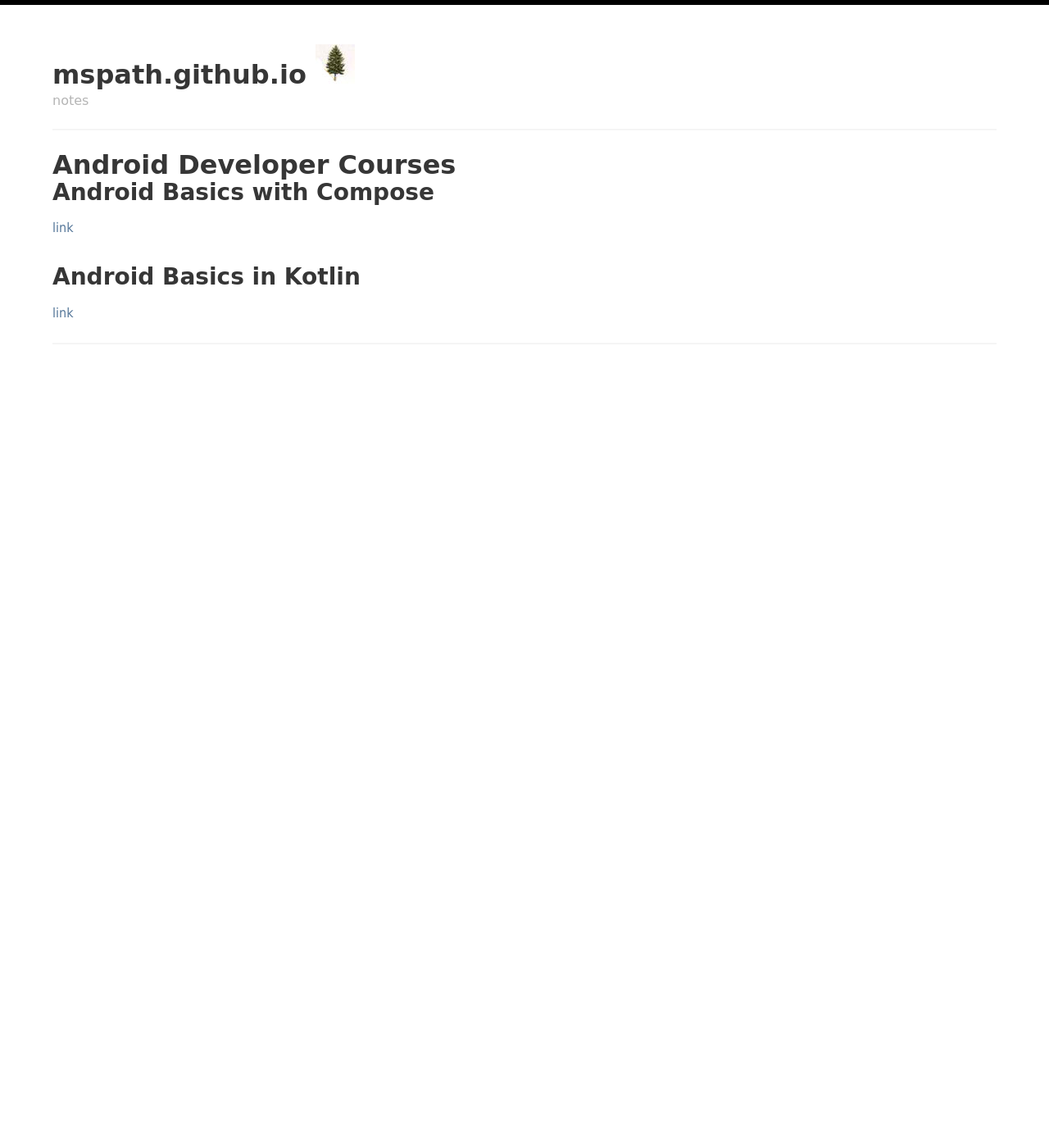
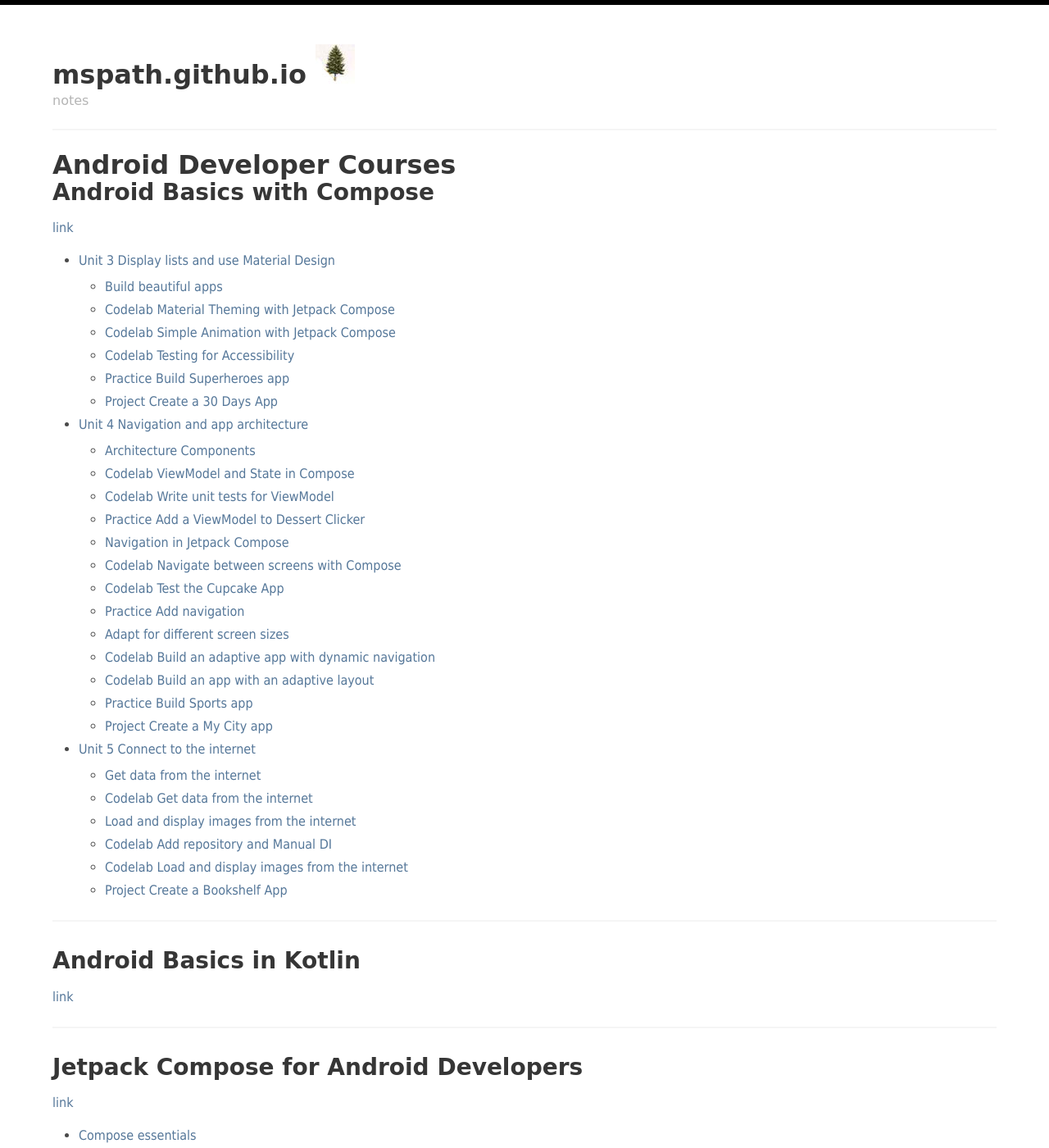
Before and after one commit to mspath/mspath.github.io, a Jekyll site: the page built from courses/android.md, in a window 1280 px wide and 1400 px high. Shown: the whole window at 82% size. Built offline with Jekyll 4.4.1, drawn with Linux system fonts in a browser that asks for light colours; some of the changed text lies outside the part shown.

Commit message:
update courses

```diff
--- a/courses/android.md
+++ b/courses/android.md
@@ -7,6 +7,51 @@
 
 [link](https://developer.android.com/courses/android-basics-compose/course)
 
+- [Unit 3 Display lists and use Material Design](https://developer.android.com/courses/android-basics-compose/unit-3)
+  - [Build beautiful apps](https://developer.android.com/courses/pathways/android-basics-compose-unit-3-pathway-3)
+  - [Codelab Material Theming with Jetpack Compose](https://developer.android.com/codelabs/basic-android-kotlin-compose-material-theming)
+  - [Codelab Simple Animation with Jetpack Compose](https://developer.android.com/codelabs/basic-android-kotlin-compose-woof-animation)
+  - [Codelab Testing for Accessibility](https://developer.android.com/codelabs/basic-android-kotlin-compose-test-accessibility)
+  - [Practice Build Superheroes app](https://developer.android.com/codelabs/basic-android-kotlin-compose-practice-superheroes)
+  - [Project Create a 30 Days App](https://developer.android.com/codelabs/basic-android-kotlin-compose-30-days)
+
+- [Unit 4 Navigation and app architecture](https://developer.android.com/courses/android-basics-compose/unit-4)
+  - [Architecture Components](https://developer.android.com/courses/pathways/android-basics-compose-unit-4-pathway-1)
+  - [Codelab ViewModel and State in Compose](https://developer.android.com/codelabs/basic-android-kotlin-compose-viewmodel-and-state)
+  - [Codelab Write unit tests for ViewModel](https://developer.android.com/codelabs/basic-android-kotlin-compose-test-viewmodel)
+  - [Practice Add a ViewModel to Dessert Clicker](https://developer.android.com/codelabs/basic-android-kotlin-compose-practice-viewmodel)
+  - [Navigation in Jetpack Compose](https://developer.android.com/courses/pathways/android-basics-compose-unit-4-pathway-2)
+  - [Codelab Navigate between screens with Compose](https://developer.android.com/codelabs/basic-android-kotlin-compose-navigation)
+  - [Codelab Test the Cupcake App](https://developer.android.com/codelabs/basic-android-kotlin-compose-test-cupcake)
+  - [Practice Add navigation](https://developer.android.com/codelabs/basic-android-kotlin-compose-practice-navigation)
+  - [Adapt for different screen sizes](https://developer.android.com/courses/pathways/android-basics-compose-unit-4-pathway-3)
+  - [Codelab Build an adaptive app with dynamic navigation](https://developer.android.com/codelabs/basic-android-kotlin-compose-adaptive-navigation-for-large-screens)
+  - [Codelab Build an app with an adaptive layout](https://developer.android.com/codelabs/basic-android-kotlin-compose-adaptive-content-for-large-screens)
+  - [Practice Build Sports app](https://developer.android.com/codelabs/basic-android-kotlin-compose-practice-sports-app)
+  - [Project Create a My City app](https://developer.android.com/codelabs/basic-android-kotlin-compose-my-city)
+
+- [Unit 5 Connect to the internet](https://developer.android.com/courses/android-basics-compose/unit-5)
+  - [Get data from the internet](https://developer.android.com/courses/pathways/android-basics-compose-unit-5-pathway-1)
+  - [Codelab Get data from the internet](https://developer.android.com/codelabs/basic-android-kotlin-compose-getting-data-internet)
+  - [Load and display images from the internet](https://developer.android.com/courses/pathways/android-basics-compose-unit-5-pathway-2)
+  - [Codelab Add repository and Manual DI](https://developer.android.com/codelabs/basic-android-kotlin-compose-add-repository)
+  - [Codelab Load and display images from the internet](https://developer.android.com/codelabs/basic-android-kotlin-compose-load-images)
+  - [Project Create a Bookshelf App](https://developer.android.com/codelabs/basic-android-kotlin-compose-bookshelf)
+
+---
+
 ## Android Basics in Kotlin
 
 [link](https://developer.android.com/courses/android-basics-kotlin/course)
+
+---
+
+## Jetpack Compose for Android Developers
+
+[link](https://developer.android.com/courses/jetpack-compose/course)
+
+- [Compose essentials](https://developer.android.com/courses/pathways/jetpack-compose-for-android-developers-1)
+- [Layouts, theming, and animation](https://developer.android.com/courses/pathways/jetpack-compose-for-android-developers-2)
+- [Architecture and state](https://developer.android.com/courses/pathways/jetpack-compose-for-android-developers-3)
+- [Accessibility, testing, and performance](https://developer.android.com/courses/pathways/jetpack-compose-for-android-developers-4)
+- [Form factors](https://developer.android.com/courses/pathways/jetpack-compose-for-android-developers-5)
```
